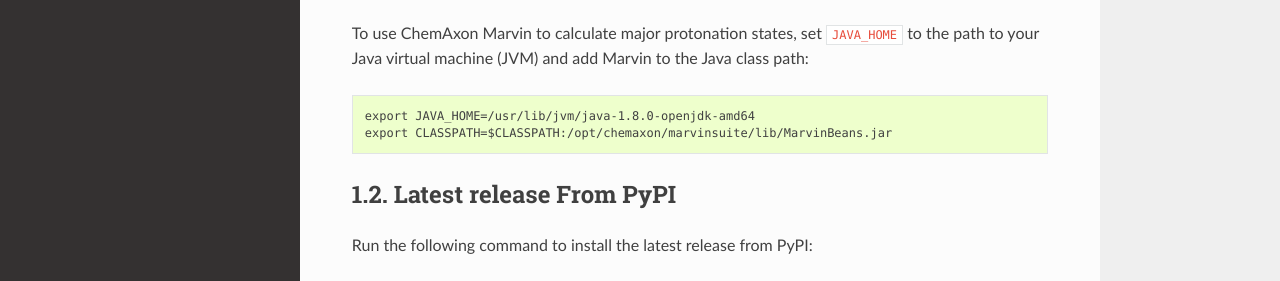
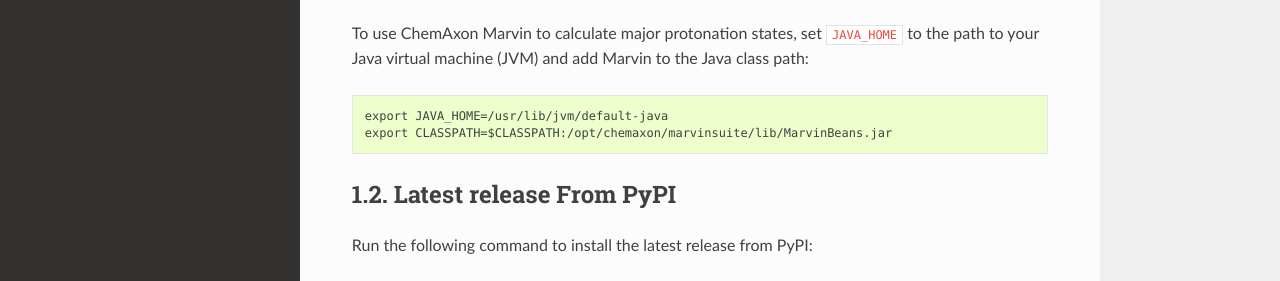
Before and after one commit to KarrLab/wc_utils, a Sphinx documentation site: the page built from docs/installation.rst, in a window 1280 px wide and 1100 px high. Shown: the part 434-715 px from the top of the window. Built offline with Sphinx 7.4.7 and the Read the Docs theme 2.0.0, drawn with Linux system fonts in a browser that asks for light colours; pages that are not in the unit, such as notebooks, are missing from menus.

Commit message:
clarifying installation instructions

```diff
--- a/docs/installation.rst
+++ b/docs/installation.rst
@@ -16,7 +16,7 @@
 
 To use ChemAxon Marvin to calculate major protonation states, set ``JAVA_HOME`` to the path to your Java virtual machine (JVM) and add Marvin to the Java class path::
 
-   export JAVA_HOME=/usr/lib/jvm/java-1.8.0-openjdk-amd64
+   export JAVA_HOME=/usr/lib/jvm/default-java
    export CLASSPATH=$CLASSPATH:/opt/chemaxon/marvinsuite/lib/MarvinBeans.jar
 
 
```
Also changed, not shown: README.md (+1 -1 lines).
